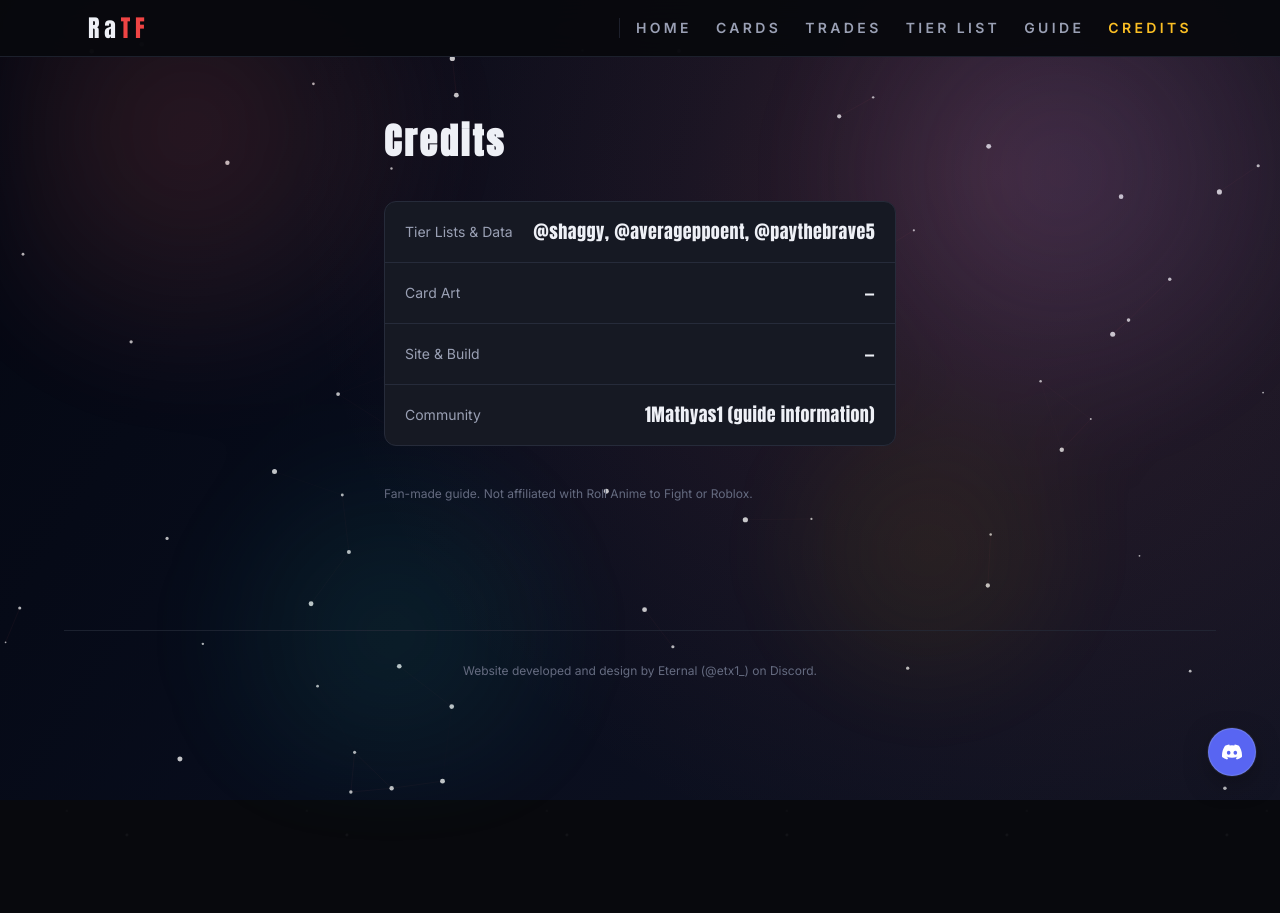
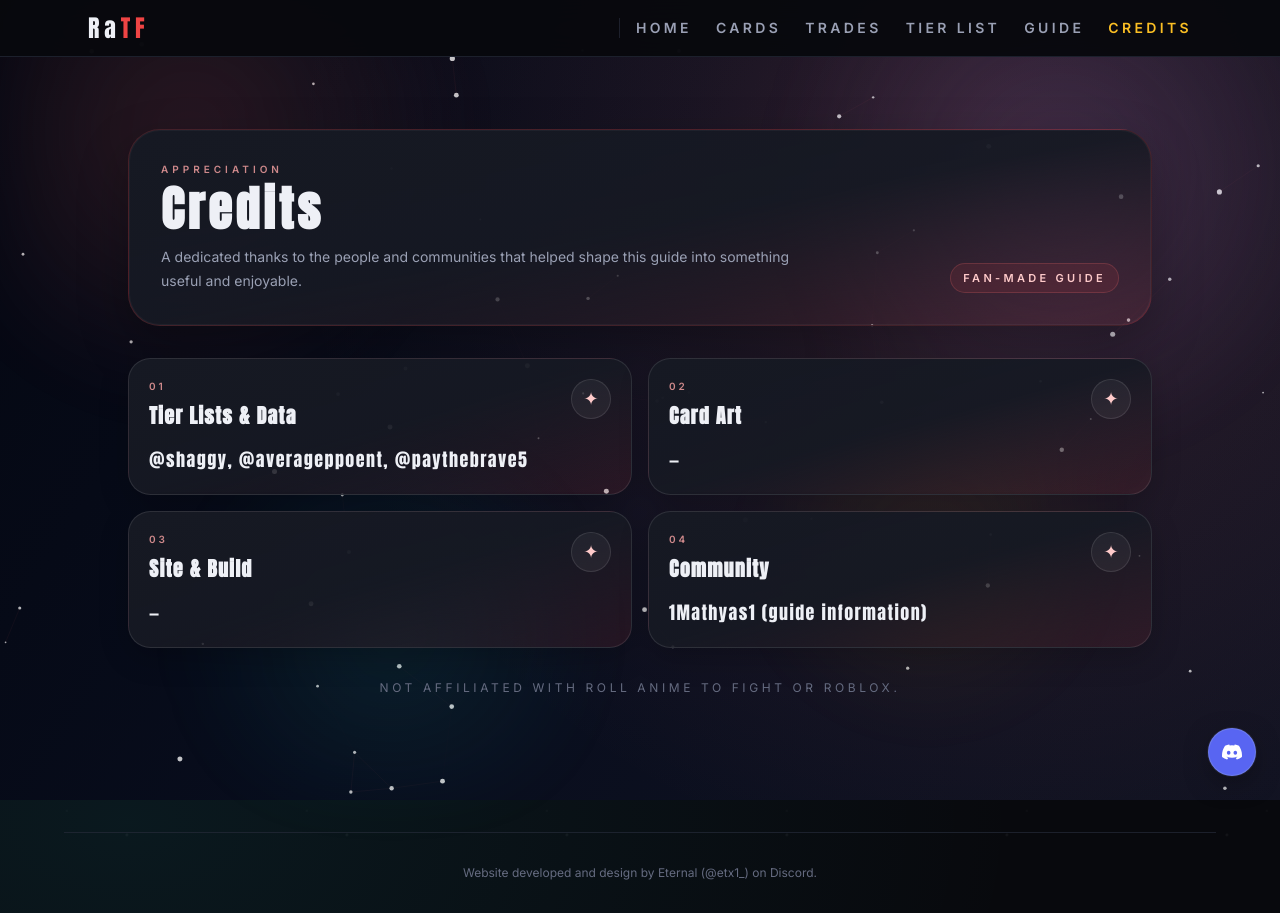
Before and after one commit to DarrrkSide/RaTF, a Next.js app: page /credits in a window 1280 px wide. Before the commit the page ends 800 px from the top, so only its background shows below. Built offline with nearby package versions, Linux system fonts and the light colour scheme.

Commit message:
updated stuff

```diff
--- a/app/credits/page.tsx
+++ b/app/credits/page.tsx
@@ -2,25 +2,54 @@ import { CREDITS } from "@/data/credits";
 
 export default function CreditsPage() {
   return (
-    <div className="mx-auto flex max-w-lg flex-col gap-10 py-8">
-      <h1 className="font-display text-4xl font-black tracking-[0.08em] text-text">Credits</h1>
+    <div className="mx-auto flex max-w-5xl flex-col gap-8 py-8 sm:py-10">
+      <div className="overflow-hidden rounded-[2rem] border border-red-500/20 bg-gradient-to-br from-ink-surface via-ink-surface/95 to-red-500/10 p-6 shadow-[0_0_0_1px_rgba(255,255,255,0.04)_inset,0_20px_50px_rgba(0,0,0,0.3)] sm:p-8">
+        <div className="flex flex-col gap-4 lg:flex-row lg:items-end lg:justify-between">
+          <div>
+            <p className="text-[10px] font-semibold uppercase tracking-[0.4em] text-red-300/80">
+              Appreciation
+            </p>
+            <h1 className="mt-2 font-display text-4xl font-black tracking-[0.08em] text-text sm:text-5xl">
+              Credits
+            </h1>
+            <p className="mt-3 max-w-2xl font-body text-sm leading-6 text-text-dim">
+              A dedicated thanks to the people and communities that helped shape this guide into something useful and enjoyable.
+            </p>
+          </div>
+          <div className="rounded-full border border-red-400/20 bg-red-500/10 px-3 py-1.5 text-[11px] font-semibold uppercase tracking-[0.3em] text-red-200">
+            Fan-made guide
+          </div>
+        </div>
+      </div>
 
-      <div className="flex flex-col divide-y divide-ink-line rounded-xl border border-ink-line bg-ink-surface">
-        {CREDITS.map((c) => (
+      <div className="grid gap-4 lg:grid-cols-2">
+        {CREDITS.map((c, index) => (
           <div
             key={c.role}
-            className="flex items-center justify-between px-5 py-4 transition-colors hover:bg-ink-surface2"
+            className="group overflow-hidden rounded-[1.4rem] border border-white/10 bg-gradient-to-br from-ink-surface via-ink-surface/95 to-red-500/10 p-5 shadow-[0_10px_30px_rgba(0,0,0,0.2)] transition-all duration-300 hover:-translate-y-1 hover:border-red-400/30"
           >
-            <span className="font-body text-sm text-text-dim">{c.role}</span>
-            <span className="font-display text-lg tracking-wide text-text">
+            <div className="flex items-start justify-between gap-3">
+              <div>
+                <p className="text-[10px] font-semibold uppercase tracking-[0.3em] text-red-300/80">
+                  {index + 1 < 10 ? `0${index + 1}` : index + 1}
+                </p>
+                <h2 className="mt-2 font-display text-xl font-black tracking-[0.06em] text-text">
+                  {c.role}
+                </h2>
+              </div>
+              <div className="flex h-10 w-10 items-center justify-center rounded-full border border-white/10 bg-white/5 text-lg text-red-200 transition-transform duration-300 group-hover:scale-110">
+                ✦
+              </div>
+            </div>
+            <p className="mt-4 font-display text-lg tracking-[0.08em] text-text">
               {c.name}
-            </span>
+            </p>
           </div>
         ))}
       </div>
 
-      <p className="font-body text-xs text-text-faint">
-        Fan-made guide. Not affiliated with Roll Anime to Fight or Roblox.
+      <p className="text-center font-body text-xs uppercase tracking-[0.3em] text-text-faint">
+        Not affiliated with Roll Anime to Fight or Roblox.
       </p>
     </div>
   );
--- a/app/tutorial/teambuilding/page.tsx
+++ b/app/tutorial/teambuilding/page.tsx
@@ -77,9 +77,33 @@ const damageUnits = [
   "Golden Frozer",
 ];
 
-const healerUnits = ["Orihemi"];
-const buffHealerUnits = ["Kiwusuke"];
-const buffUnits = ["Erwon"];
+const healerUnits = ["Orihemi", "Kiwusuke"];
+const reviveUnits = ["Wise", "Kiwusuke"];
+const healerReviveUnits = ["Orihemi", "Kiwusuke", "Wise"];
+const buffUnits = ["Erwon", "Kiwusuke"];
+
+type SupportRoleFilter = "any" | "healer" | "revive" | "both";
+
+function getSupportRole(unitName: string) {
+  const normalizedName = normalizeName(unitName);
+  const isHealer = healerUnits.some((name) => normalizeName(name) === normalizedName);
+  const isRevive = reviveUnits.some((name) => normalizeName(name) === normalizedName);
+
+  if (isHealer && isRevive) return "both";
+  if (isHealer) return "healer";
+  if (isRevive) return "revive";
+  return null;
+}
+
+function matchesSupportRole(unitName: string, filter: SupportRoleFilter) {
+  const role = getSupportRole(unitName);
+
+  if (filter === "any") return role !== null;
+  if (filter === "healer") return role === "healer" || role === "both";
+  if (filter === "revive") return role === "revive" || role === "both";
+  if (filter === "both") return role === "both";
+  return false;
+}
 
 const slots: Slot[] = [
   { title: "Tank", accent: "from-orange-500/35 via-amber-400/20 to-red-500/15", border: "border-orange-400/30", text: "text-amber-100", units: tankUnits },
@@ -92,7 +116,7 @@ const slots: Slot[] = [
   { title: "Damage Dealer / Ranged", accent: "from-sky-500/30 via-cyan-400/20 to-violet-500/15", border: "border-cyan-400/30", text: "text-cyan-100", units: damageUnits },
   { title: "Healer", accent: "from-emerald-500/35 via-teal-400/20 to-cyan-500/15", border: "border-emerald-400/30", text: "text-emerald-100", units: healerUnits },
   { title: "Healer", accent: "from-emerald-500/35 via-teal-400/20 to-cyan-500/15", border: "border-emerald-400/30", text: "text-emerald-100", units: healerUnits },
-  { title: "Buff / Healer", accent: "from-fuchsia-500/35 via-purple-400/20 to-indigo-500/15", border: "border-fuchsia-400/30", text: "text-fuchsia-100", units: buffHealerUnits },
+  { title: "Healer / Revive", accent: "from-fuchsia-500/35 via-purple-400/20 to-indigo-500/15", border: "border-fuchsia-400/30", text: "text-fuchsia-100", units: healerReviveUnits },
   { title: "Buff", accent: "from-violet-500/35 via-purple-400/20 to-pink-500/15", border: "border-violet-400/30", text: "text-violet-100", units: buffUnits },
 ];
 
@@ -139,8 +163,24 @@ function getScoreForSlot(slotTitle: string, unitName: string, mutation: string |
   const traitBonus = trait ? (isMajorRole ? 18 : 10) : isMajorRole ? -20 : -6;
   const levelBonus = Math.min(12, (level - 1) * 0.12);
   const roleBonus = isMajorRole ? 8 : 4;
+  const supportRole = getSupportRole(unitName);
+  const supportBonus = slotTitle === "Healer / Revive"
+    ? supportRole === "both"
+      ? 16
+      : supportRole === "revive"
+        ? 14
+        : supportRole === "healer"
+          ? 8
+          : 0
+    : slotTitle === "Healer"
+      ? supportRole === "both"
+        ? 10
+        : supportRole === "healer"
+          ? 8
+          : 0
+      : 0;
 
-  return Math.min(100, tierScore + mutationBonus + traitBonus + roleBonus + levelBonus);
+  return Math.min(100, tierScore + mutationBonus + traitBonus + roleBonus + levelBonus + supportBonus);
 }
 
 export default function TeamBuildingPage() {
@@ -157,6 +197,7 @@ export default function TeamBuildingPage() {
   const [pendingMutation, setPendingMutation] = useState<string | null>(null);
   const [pendingTrait, setPendingTrait] = useState<string | null>(null);
   const [pendingLevel, setPendingLevel] = useState(1);
+  const [supportRoleFilter, setSupportRoleFilter] = useState<SupportRoleFilter>("any");
 
   const activeSlot = activeSlotIndex === null ? null : slots[activeSlotIndex];
   const currentSlotUnit = activeSlotIndex === null ? null : selectedUnits[activeSlotIndex];
@@ -224,15 +265,20 @@ export default function TeamBuildingPage() {
     if (activeSlotIndex === null) return [];
 
     const roleUnits = slots[activeSlotIndex].units;
-    return units.filter((unit) =>
-      roleUnits.some((name) => normalizeName(name) === normalizeName(unit.name))
-    ).sort((a, b) => {
+    return units.filter((unit) => {
+      const matchesRole = roleUnits.some((name) => normalizeName(name) === normalizeName(unit.name));
+      if (!matchesRole) return false;
+      if (activeSlot?.title === "Healer / Revive") {
+        return matchesSupportRole(unit.name, supportRoleFilter);
+      }
+      return true;
+    }).sort((a, b) => {
       const tierA = getTierInfo(a.name);
       const tierB = getTierInfo(b.name);
       if (tierA.index !== tierB.index) return tierA.index - tierB.index;
       return a.name.localeCompare(b.name);
     });
-  }, [activeSlotIndex, units]);
+  }, [activeSlot?.title, activeSlotIndex, supportRoleFilter, units]);
 
   const teamScore = useMemo(() => {
     const slotScores = slots.map((slot, index) =>
@@ -246,6 +292,67 @@ export default function TeamBuildingPage() {
     if (average >= 45) return { score: Math.round(average), label: "C" };
     if (average >= 30) return { score: Math.round(average), label: "D" };
     return { score: Math.round(average), label: "F" };
+  }, [selectedLevels, selectedMutations, selectedTraits, selectedUnits]);
+
+  const teamGuidance = useMemo(() => {
+    const tankSelections = selectedUnits.slice(0, 4).filter((unit): unit is string => Boolean(unit));
+    const damageSelections = selectedUnits.slice(4, 8).filter((unit): unit is string => Boolean(unit));
+    const supportSelections = selectedUnits.slice(8, 12).filter((unit): unit is string => Boolean(unit));
+
+    const weakTank = tankSelections.find((unitName) => {
+      const tier = getTierInfo(unitName).label;
+      return ["Trash", "C", "B", "Progress", "Unranked"].includes(tier);
+    });
+    const weakDamage = damageSelections.find((unitName) => {
+      const tier = getTierInfo(unitName).label;
+      return ["Trash", "C", "B", "Progress", "Unranked"].includes(tier);
+    });
+    const weakSupport = supportSelections.find((unitName) => {
+      const tier = getTierInfo(unitName).label;
+      return ["Trash", "C", "B", "Progress", "Unranked"].includes(tier);
+    });
+
+    if (tankSelections.length === 0) {
+      return "You are missing a tank. Add a durable front-line unit such as Itadoro or Bon to improve your team's stability.";
+    }
+
+    if (damageSelections.length === 0) {
+      return "You are missing a damage dealer. Add a strong damage carry such as Usoff or Luppi to boost your damage output.";
+    }
+
+    if (supportSelections.length === 0) {
+      return "You need support utility. Pick a healer or revive option like Orihemi, Wise, or Kiwusuke to keep the team alive.";
+    }
+
+    if (weakTank) {
+      return "One of your tanks is still underwhelming. Try swapping in a stronger tank such as Itadoro or Bon for a safer front line.";
+    }
+
+    if (weakDamage) {
+      return "One of your damage slots could use an upgrade. Consider a stronger damage dealer such as Usoff or Luppi to raise your burst.";
+    }
+
+    if (weakSupport) {
+      return "Your support lineup could be stronger. Wise is a strong revive pick, while Kiwusuke can cover healer or revive and Orihemi is a reliable healer.";
+    }
+
+    const unboostedMajorSlots = slots.filter((slot, index) => {
+      const hasUnit = Boolean(selectedUnits[index]);
+      const missingMutation = !selectedMutations[index];
+      const missingTrait = !selectedTraits[index];
+      return hasUnit && (slot.title === "Tank" || slot.title === "Damage Dealer / Ranged") && (missingMutation || missingTrait);
+    });
+
+    if (unboostedMajorSlots.length > 0) {
+      return "Your main damage and tank slots would benefit from a mutation and trait. Add those first for a major rating increase.";
+    }
+
+    const lowLevelSlots = slots.filter((slot, index) => Boolean(selectedUnits[index]) && selectedLevels[index] < 4);
+    if (lowLevelSlots.length > 0) {
+      return "Level up your core units, especially your tanks and damage dealers, to make the build much stronger.";
+    }
+
+    return "Your team looks fairly balanced. Keep improving the core tanks and damage dealers, and use a reliable healer or revive support to stay consistent.";
   }, [selectedLevels, selectedMutations, selectedTraits, selectedUnits]);
 
   function assignUnit(index: number | null, unitName: string) {
@@ -476,7 +583,16 @@ export default function TeamBuildingPage() {
               </div>
 
               <p className="mt-4 text-sm leading-6 text-text-dim">
-                Tanks and damage dealers receive the biggest bonus from mutation and traits. If those roles are left basic with no mutation or trait, the score drops sharply and can fall to an F-tier build.
+                Tanks and damage dealers receive the biggest bonus from mutation and traits. If those roles are left basic with no mutation or trait, the score drops sharply and can fall to an F-tier build. To improve your rating, prioritize mutations and traits on the front line, use a strong healer/revive support pick when possible, and level up the units you rely on most. Kiwusuke is especially flexible because he can cover the healer or revive support role.
+              </p>
+            </div>
+
+            <div className="mt-4 rounded-[1.2rem] border border-white/10 bg-ink-surface/80 p-4">
+              <p className="text-[10px] font-semibold uppercase tracking-[0.3em] text-red-300/80">
+                Team guidance
+              </p>
+              <p className="mt-3 text-sm leading-6 text-text-dim">
+                {teamGuidance}
               </p>
             </div>
           </div>
@@ -528,6 +644,22 @@ export default function TeamBuildingPage() {
                   </div>
 
                   <div className="mt-4 grid gap-3 md:grid-cols-3">
+                    {activeSlot.title === "Healer / Revive" ? (
+                      <label className="flex flex-col gap-1 text-xs font-semibold uppercase tracking-[0.2em] text-text-dim">
+                        Support role filter
+                        <select
+                          value={supportRoleFilter}
+                          onChange={(event) => setSupportRoleFilter(event.target.value as SupportRoleFilter)}
+                          className="rounded-lg border border-ink-line bg-ink-surface px-3 py-2 text-sm text-text"
+                        >
+                          <option value="any">Any support unit</option>
+                          <option value="healer">Healer</option>
+                          <option value="revive">Revive</option>
+                          <option value="both">Healer + Revive</option>
+                        </select>
+                      </label>
+                    ) : null}
+
                     <label className="flex flex-col gap-1 text-xs font-semibold uppercase tracking-[0.2em] text-text-dim">
                       Mutation
                       <select
@@ -589,7 +721,7 @@ export default function TeamBuildingPage() {
                   </div>
                 </div>
 
-                <div className="grid grid-cols-2 gap-3 sm:grid-cols-3 md:grid-cols-4 lg:grid-cols-5">
+                <div className="grid grid-cols-1 gap-3 sm:grid-cols-2 md:grid-cols-3 lg:grid-cols-3">
                   {rankedUnits.map((unit) => {
                     const tierInfo = getTierInfo(unit.name);
                     return (
--- a/data/mutations.ts
+++ b/data/mutations.ts
@@ -11,7 +11,7 @@ export const MUTATIONS: Mutation[] = [
   { name: "Demon", damage: "+200%", health: "+75%", color: "#f87171" },
   { name: "Destroyer", damage: "+275%", health: "+100%", color: "#fb923c" },
   { name: "Hollow", damage: "+350%", health: "+125%", color: "#c4b5fd" },
-  { name: "Nova", damage: "+450%", health: "+150%", color: "#f472b6" },
+  { name: "Slayer", damage: "+550%", health: "+250%", color: "#f59e0b" },
   { name: "Astronaut", damage: "+650%", health: "+250%", color: "#a5f3fc" },
 ];
 
--- a/data/unitValues.ts
+++ b/data/unitValues.ts
@@ -48,7 +48,7 @@ export const MUTATION_VALUE_MULTIPLIERS: Record<string, number> = {
   Demon: 1.4,
   Destroyer: 1.5,
   Hollow: 1.6,
-  Nova: 1.8,
+  Slayer: 2.0,
   Astronaut: 2.2,
 };
 
```
Also changed, not shown: app/tutorial/page.tsx (+27 -14 lines), Screenshot 2026-07-30 130705.png (added).
